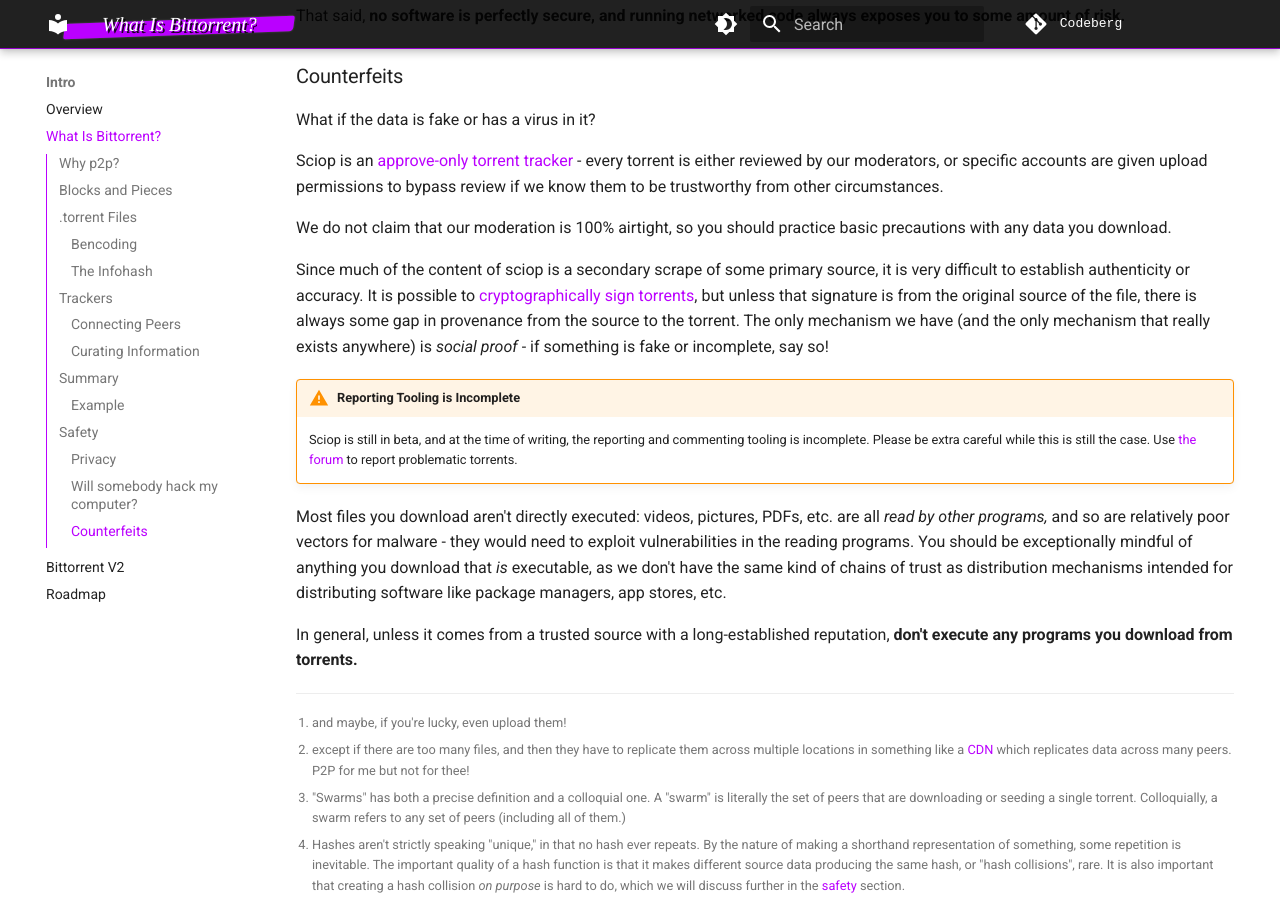
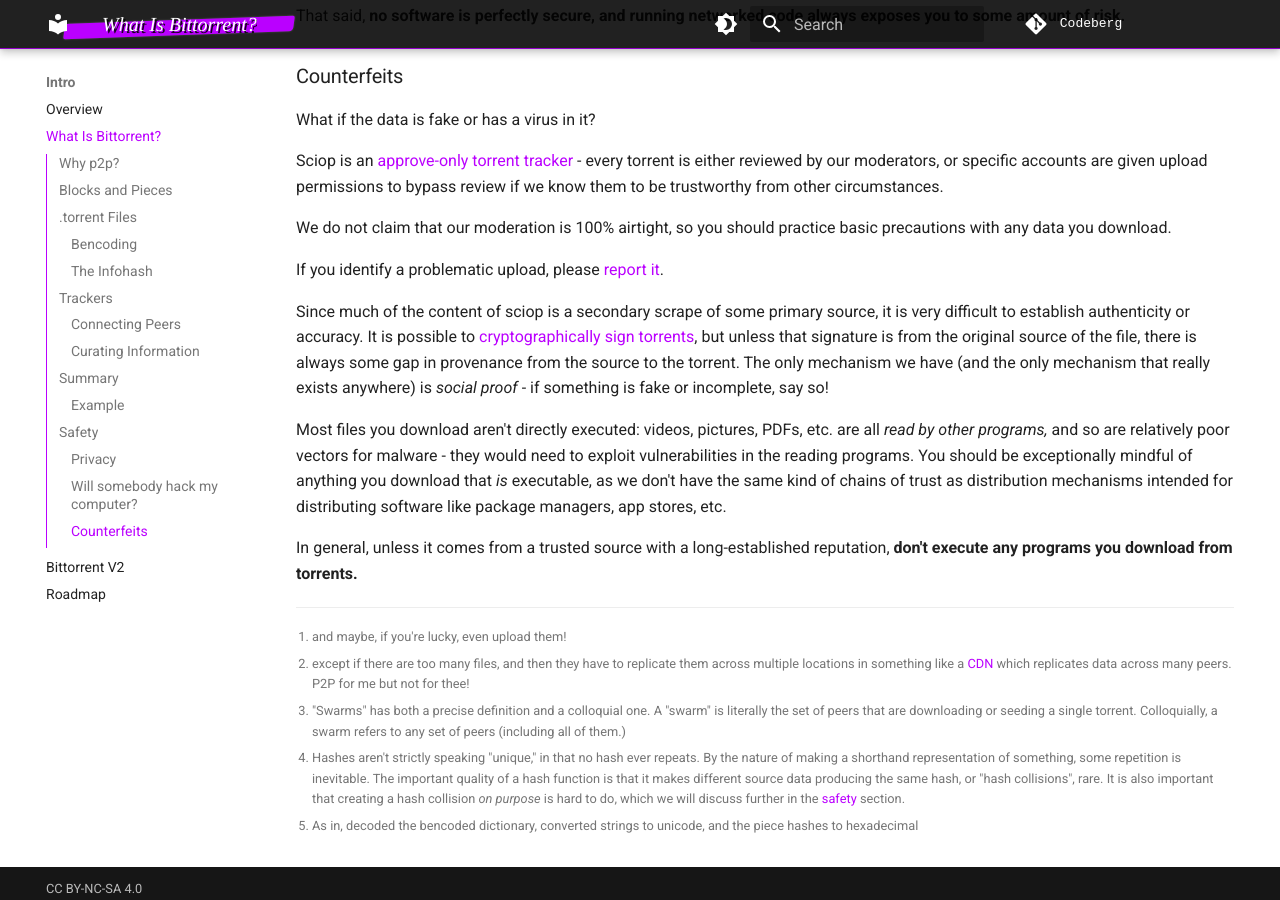
Before and after one commit to p2p-ld/sciop, an MkDocs documentation site: the page built from docs/intro/bittorrent.md, in a window 1280 px wide and 900 px high, scrolled down 7133 px. Built offline with MkDocs 1.6.1 and Material for MkDocs 9.7.7, drawn with Linux system fonts in a browser that asks for light colours; some web fonts are replaced.

Commit message:
Remove forum references

```diff
--- a/docs/intro/bittorrent.md
+++ b/docs/intro/bittorrent.md
@@ -407,6 +407,8 @@ or specific accounts are given upload permissions to bypass review if we know th
 We do not claim that our moderation is 100% airtight,
 so you should practice basic precautions with any data you download.
 
+If you identify a problematic upload, please [report it](../using/moderation.md#reports).
+
 Since much of the content of sciop is a secondary scrape of some primary source,
 it is very difficult to establish authenticity or accuracy.
 It is possible to [cryptographically sign torrents](https://www.bittorrent.org/beps/bep_0035.html),
@@ -414,12 +416,6 @@ but unless that signature is from the original source of the file,
 there is always some gap in provenance from the source to the torrent.
 The only mechanism we have (and the only mechanism that really exists anywhere)
 is *social proof* - if something is fake or incomplete, say so!
-
-!!! warning "Reporting Tooling is Incomplete"
-
-    Sciop is still in beta, and at the time of writing, the reporting and commenting tooling is incomplete.
-    Please be extra careful while this is still the case.
-    Use [the forum](https://forum.safeguar.de/) to report problematic torrents.
 
 Most files you download aren't directly executed:
 videos, pictures, PDFs, etc. are all *read by other programs,*
--- a/src/sciop/templates/includes/footer.html
+++ b/src/sciop/templates/includes/footer.html
@@ -10,7 +10,7 @@
         <a href="https://codeberg.org/Safeguarding/sciop/issues">issues</a>
       </li>
       <li>
-        <a href="https://forum.safeguar.de/">forum</a>
+        <a href="https://safeguar.de/">Safeguarding Research & Culture</a>
       </li>
     </ul>
     <div class="footer-id">
--- a/src/sciop/templates/pages/index.html
+++ b/src/sciop/templates/pages/index.html
@@ -25,7 +25,7 @@
             <div class="content">
                 <div class="text">
                     <p>
-                        <strong>SciOp</strong> is part of <a class="src-link" href="https://forum.safeguar.de/about"><em>Safeguarding Research & Culture (SRC)</em></a>.
+                        <strong>SciOp</strong> is part of <a class="src-link" href="https://safeguar.de"><em>Safeguarding Research & Culture (SRC)</em></a>.
                     </p>
                     <p>
                         As a <strong>website and a group of people,</strong>
```
Also changed, not shown: docs/quickstart.md (+1 -1 lines).
